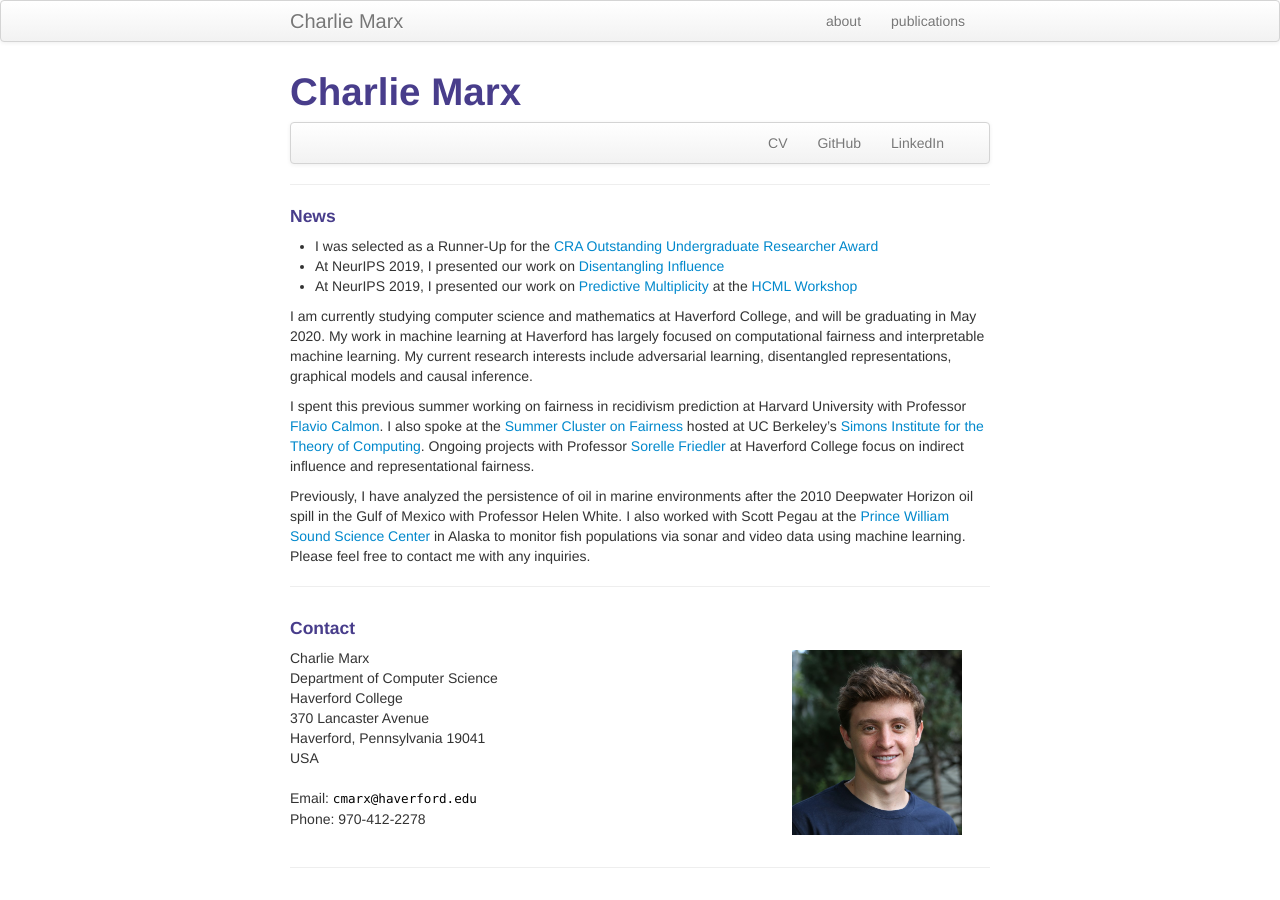
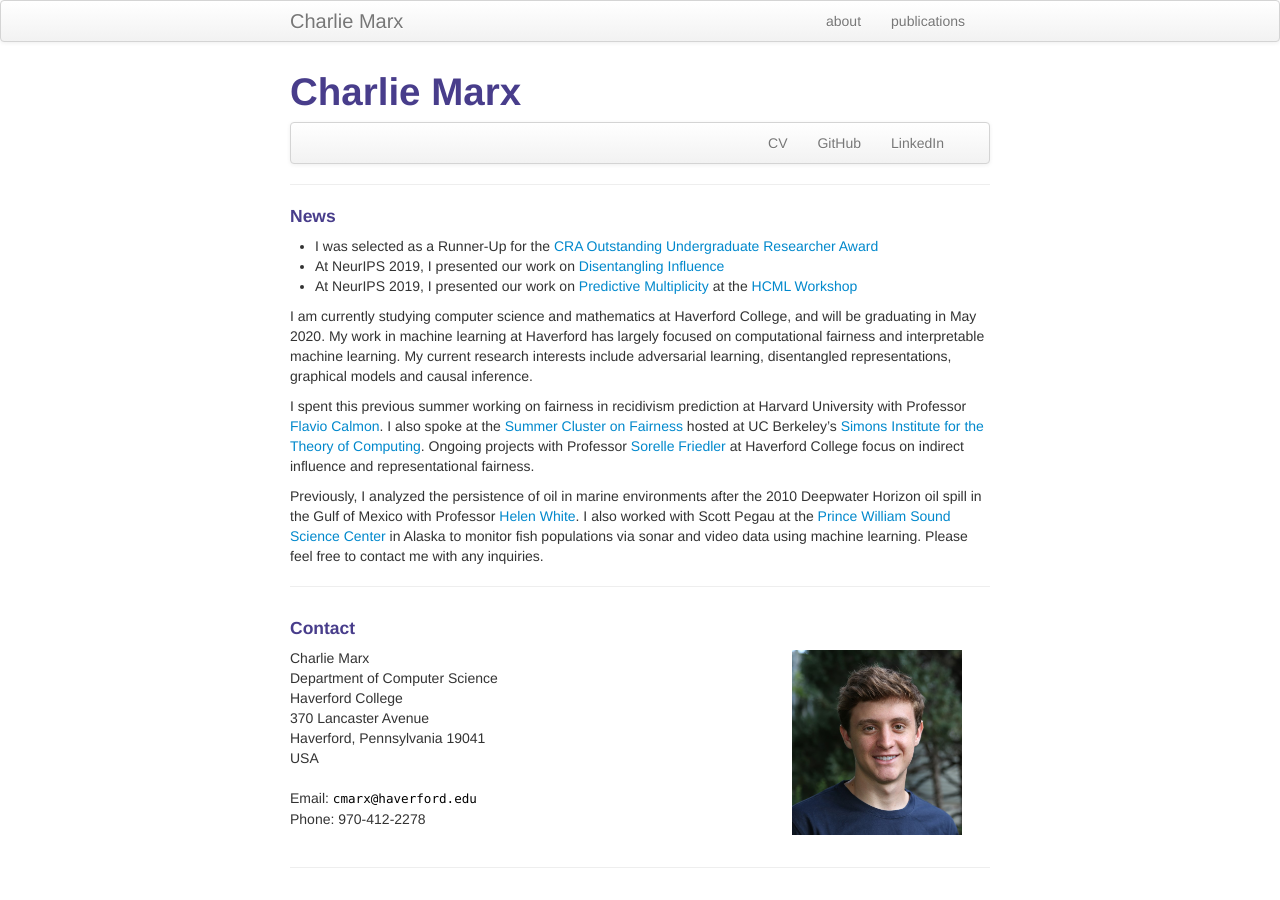
Before and after one commit to charliemarx/charliemarx.github.io, a Jekyll site: the page built from index.md, in a window 1280 px wide. Built offline with Jekyll 4.4.1, drawn with Linux system fonts in a browser that asks for light colours.

Commit message:
update bio

```diff
--- a/index.md
+++ b/index.md
@@ -27,7 +27,7 @@ I am currently studying computer science and mathematics at Haverford College, a
 
 I spent this previous summer working on fairness in recidivism prediction at Harvard University with Professor [Flavio Calmon](http://people.seas.harvard.edu/~flavio/). I also spoke at the [Summer Cluster on Fairness](https://simons.berkeley.edu/programs/fairness2019) hosted at UC Berkeley's [Simons Institute for the Theory of Computing](https://simons.berkeley.edu/). Ongoing projects with Professor [Sorelle Friedler](http://sorelle.friedler.net/) at Haverford College focus on indirect influence and representational fairness.
 
-Previously, I have analyzed the persistence of oil in marine environments after the 2010 Deepwater Horizon oil spill in the Gulf of Mexico with Professor Helen White. I also worked with Scott Pegau at the [Prince William Sound Science Center](http://pwssc.org/) in Alaska to monitor fish populations via sonar and video data using machine learning. Please feel free to contact me with any inquiries.
+Previously, I analyzed the persistence of oil in marine environments after the 2010 Deepwater Horizon oil spill in the Gulf of Mexico with Professor [Helen White](https://www.haverford.edu/users/hwhite). I also worked with Scott Pegau at the [Prince William Sound Science Center](http://pwssc.org/) in Alaska to monitor fish populations via sonar and video data using machine learning. Please feel free to contact me with any inquiries.
 
 ---
 
```
